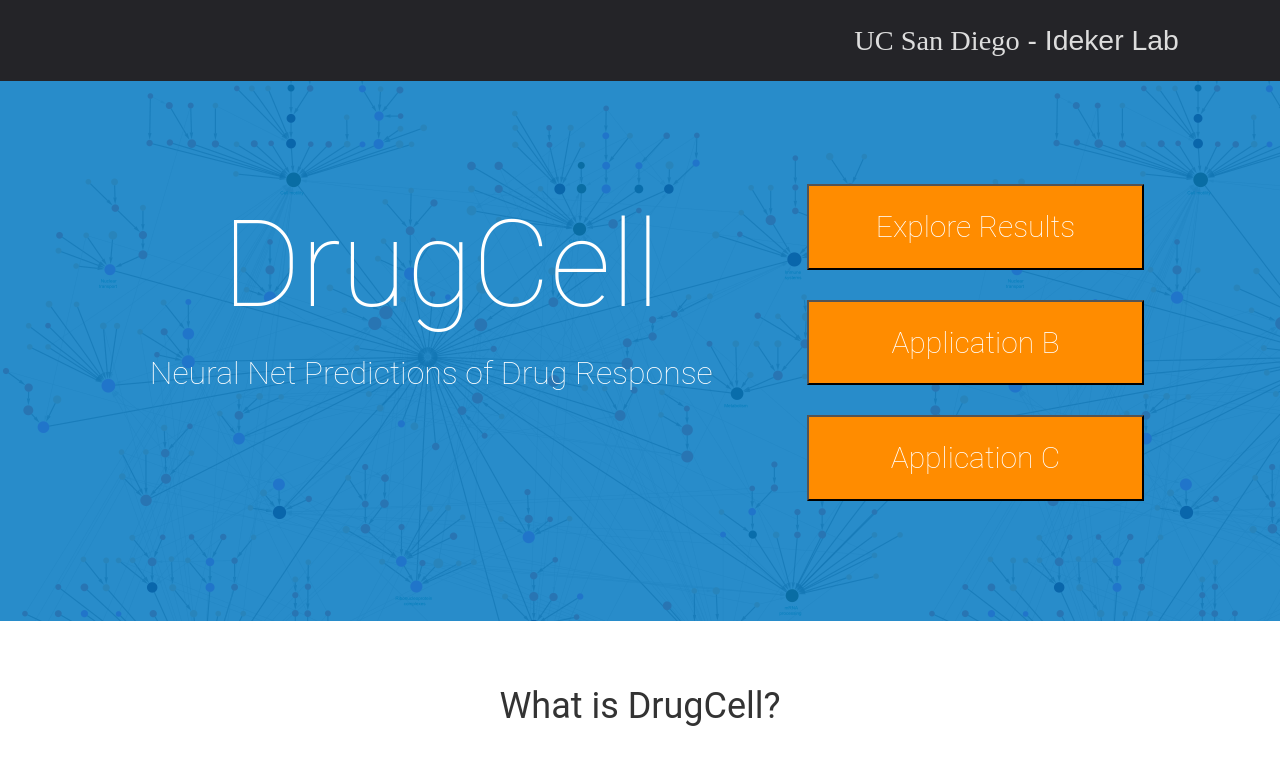
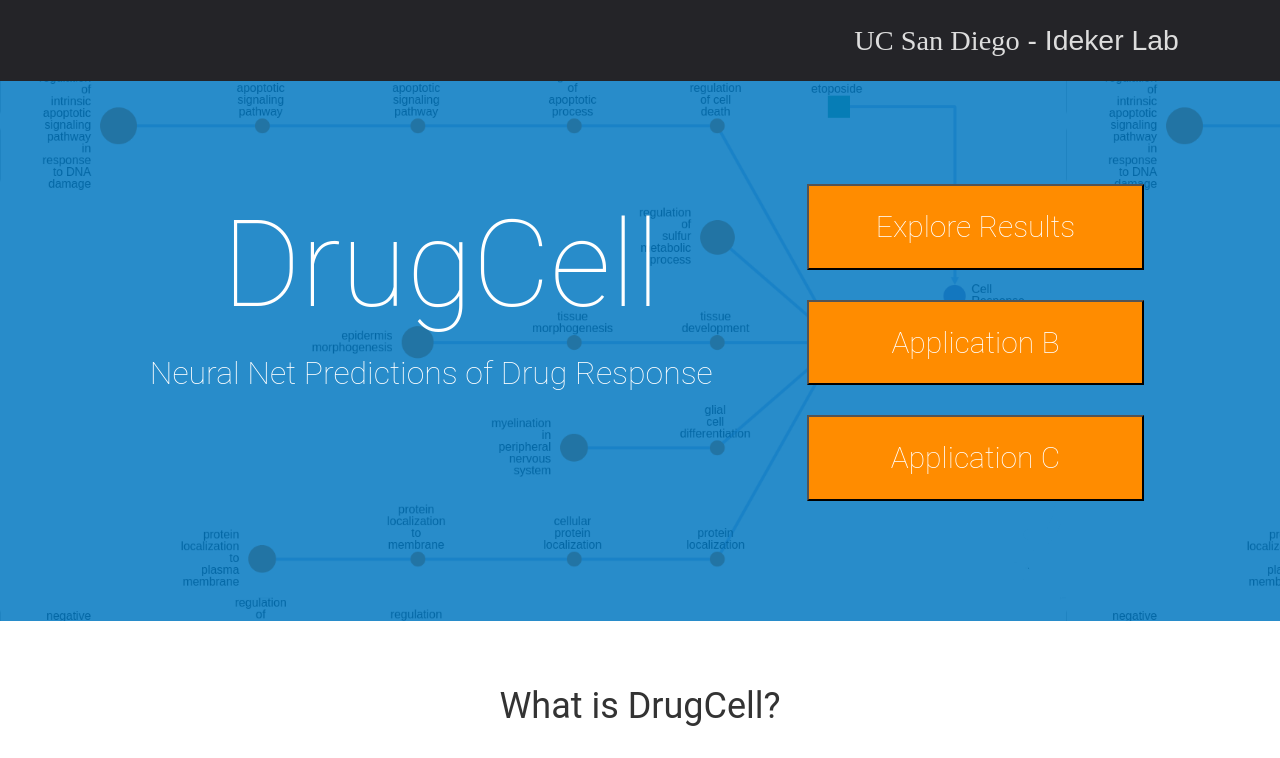
Before and after one commit to idekerlab/drugcell-landing-page, a Gatsby site: page / in a window 1280 px wide. Shown: the top 758 px of the page. Built offline with nearby package versions, Linux system fonts and the light colour scheme; Gatsby itself is replaced by a stand-in of ours.

Commit message:
Update background

```diff
--- a/src/pages/index.css
+++ b/src/pages/index.css
@@ -61,7 +61,7 @@
 }
 
 #topDivWrapper {
-    background-image: url(../images/NeST_main_map.png);
+    background-image: url(../images/drugcell-sample-nn.png);
     margin-top: -40px;
 }
 
```
Also changed, not shown: src/images/drugcell-sample-nn.png (added).
